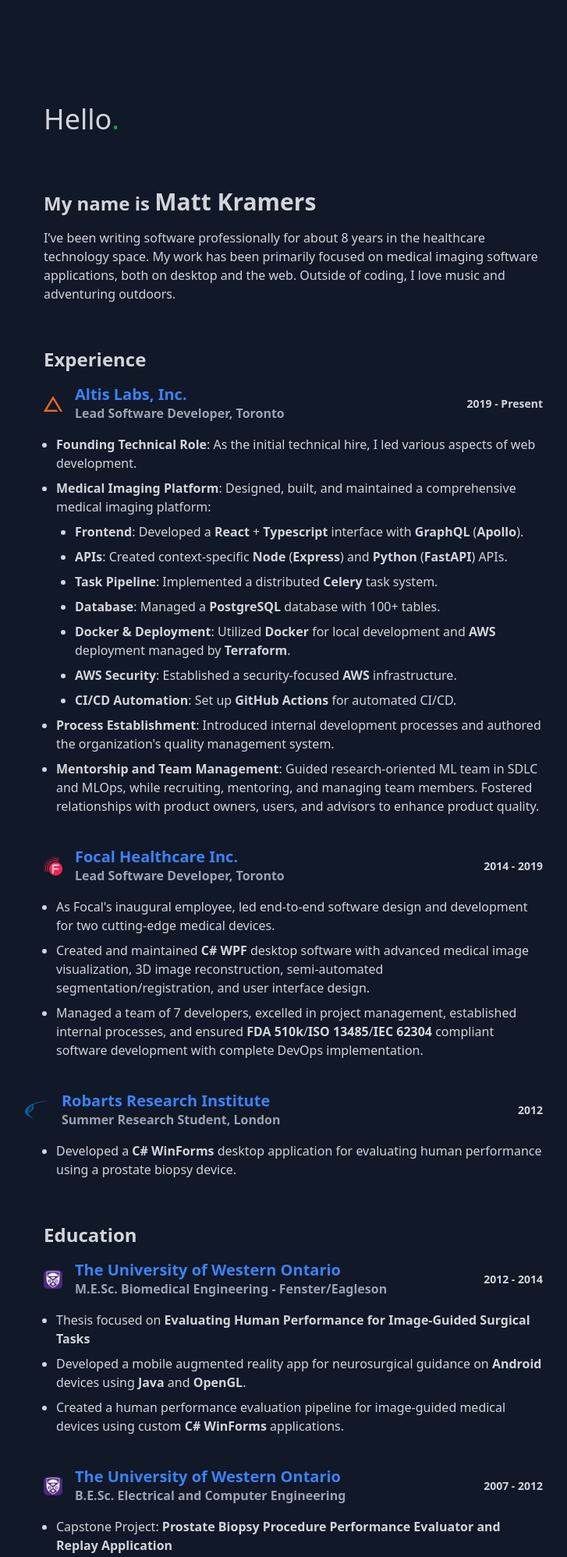
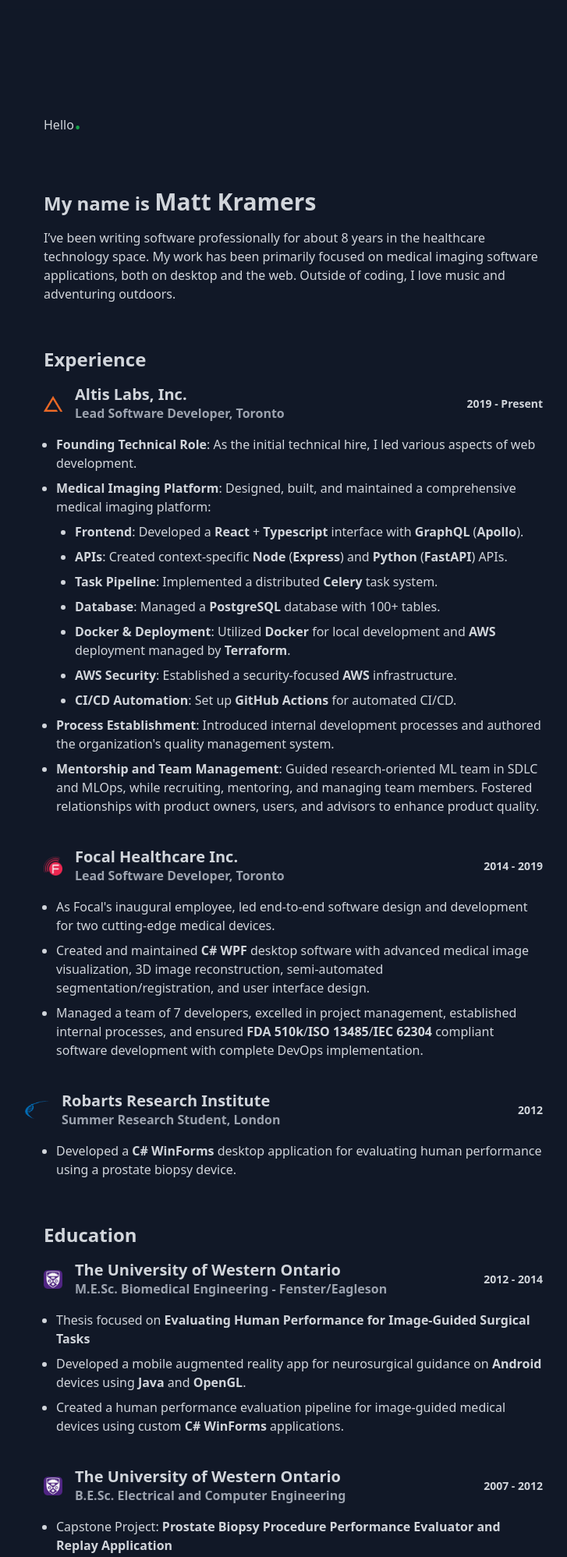
Before and after one commit to mkramers/kramers.app, an Eleventy site: page src/legacy/index.html in a window 1280 px wide. Shown: the part 43-2040 px from the top of the page at 78% size, without its empty margins (264-991 px from the left). Built offline with nearby package versions, Linux system fonts and the light colour scheme; Eleventy itself is replaced by a stand-in of ours; files that its build step writes are made by us from their sources.

Commit message:
Squash overridden styles

```diff
--- a/src/input.css
+++ b/src/input.css
@@ -3,15 +3,6 @@
 @tailwind utilities;
 
 @layer base {
-  h1 {
-    @apply text-4xl leading-loose;
-  }
-  h2 {
-    @apply text-2xl leading-loose font-bold;
-  }
-  h3 {
-    @apply text-xl leading-relaxed text-blue-500;
-  }
   dialog::backdrop {
     backdrop-filter: blur(3px);
   }
--- a/src/legacy/index.html
+++ b/src/legacy/index.html
@@ -171,10 +171,12 @@
       class="container mx-auto flex flex-col gap-12 pt-40 pb-24 px-10 sm:px-20 md:px-32 lg:px-56 xl:px-80 2xl:px-96"
     >
       <header>
-        <h1>Hello<span class="text-green-600">.</span></h1>
+        <h1>
+          Hello<span class="text-green-600 text-4xl leading-loose">.</span>
+        </h1>
       </header>
       <section class="flex flex-col w-full gap-2">
-        <h2>
+        <h2 class="text-2xl leading-loose font-bold">
           My name is
           <span>
             <strong class="text-3xl">Matt Kramers</strong>
@@ -191,7 +193,7 @@
       </section>
 
       <section class="flex flex-col w-full gap-2">
-        <h2>Experience</h2>
+        <h2 class="text-2xl leading-loose font-bold">Experience</h2>
         <ul class="space-y-10">
           <li>
             <ul class="space-y-4">
@@ -203,7 +205,9 @@
                     alt="Altis Labs, Inc."
                   />
                   <div class="flex-1">
-                    <h3 class="font-bold leading-tight">Altis Labs, Inc.</h3>
+                    <h3 class="font-bold leading-tight text-xl">
+                      Altis Labs, Inc.
+                    </h3>
                     <h4 class="text-gray-600 dark:text-gray-400 font-semibold">
                       Lead Software Developer, Toronto
                     </h4>
@@ -303,7 +307,7 @@
                     alt="Focal Healthcare, Inc."
                   />
                   <div class="flex-1">
-                    <h3 class="font-bold leading-tight">
+                    <h3 class="font-bold leading-tight text-xl">
                       Focal Healthcare Inc.
                     </h3>
                     <h4 class="text-gray-600 dark:text-gray-400 font-semibold">
@@ -349,7 +353,7 @@
                     alt="Robarts Research Institute"
                   />
                   <div class="flex-1">
-                    <h3 class="font-bold leading-tight">
+                    <h3 class="font-bold leading-tight text-xl">
                       Robarts Research Institute
                     </h3>
                     <h4 class="text-gray-600 dark:text-gray-400 font-semibold">
@@ -375,7 +379,7 @@
       </section>
 
       <section class="flex flex-col w-full gap-2">
-        <h2>Education</h2>
+        <h2 class="text-2xl leading-loose font-bold">Education</h2>
         <ul class="space-y-10">
           <li>
             <ul class="space-y-4">
@@ -387,7 +391,7 @@
                     alt="Western University"
                   />
                   <div class="flex-1">
-                    <h3 class="font-bold leading-tight">
+                    <h3 class="font-bold leading-tight text-xl">
                       The University of Western Ontario
                     </h3>
                     <h4 class="text-gray-600 dark:text-gray-400 font-semibold">
@@ -432,7 +436,7 @@
                     alt="Western University"
                   />
                   <div class="flex-1">
-                    <h3 class="font-bold leading-tight">
+                    <h3 class="font-bold leading-tight text-xl">
                       The University of Western Ontario
                     </h3>
                     <h4 class="text-gray-600 dark:text-gray-400 font-semibold">
```
